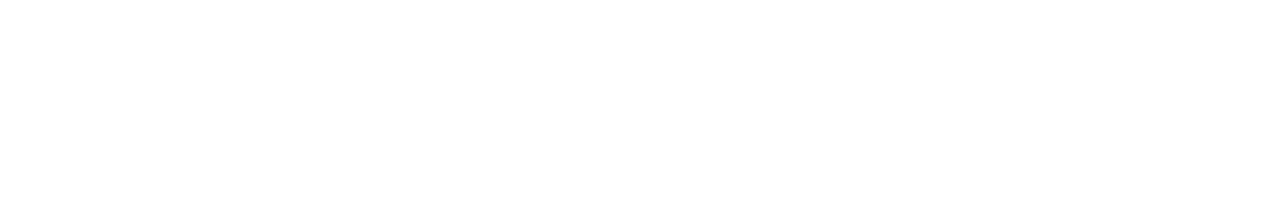
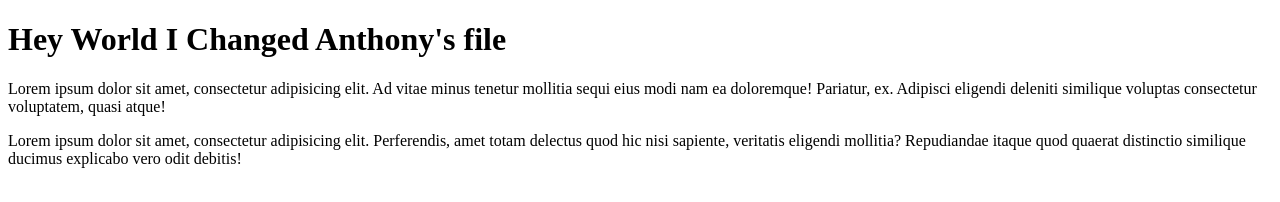
Before and after one commit to ajavierdrj/020619-git, a plain HTML site: page index.html in a window 1280 px wide. Drawn offline with Linux system fonts and the light colour scheme.

Commit message:
edited index.html

```diff
--- a/index.html
+++ b/index.html
@@ -5,6 +5,8 @@
     <title>Document</title>
 </head>
 <body>
-
+    <h1>Hey World I Changed Anthony's file</h1>
+    <p>Lorem ipsum dolor sit amet, consectetur adipisicing elit. Ad vitae minus tenetur mollitia sequi eius modi nam ea doloremque! Pariatur, ex. Adipisci eligendi deleniti similique voluptas consectetur voluptatem, quasi atque!</p>
+    <p>Lorem ipsum dolor sit amet, consectetur adipisicing elit. Perferendis, amet totam delectus quod hic nisi sapiente, veritatis eligendi mollitia? Repudiandae itaque quod quaerat distinctio similique ducimus explicabo vero odit debitis!</p>
 </body>
 </html>
```
